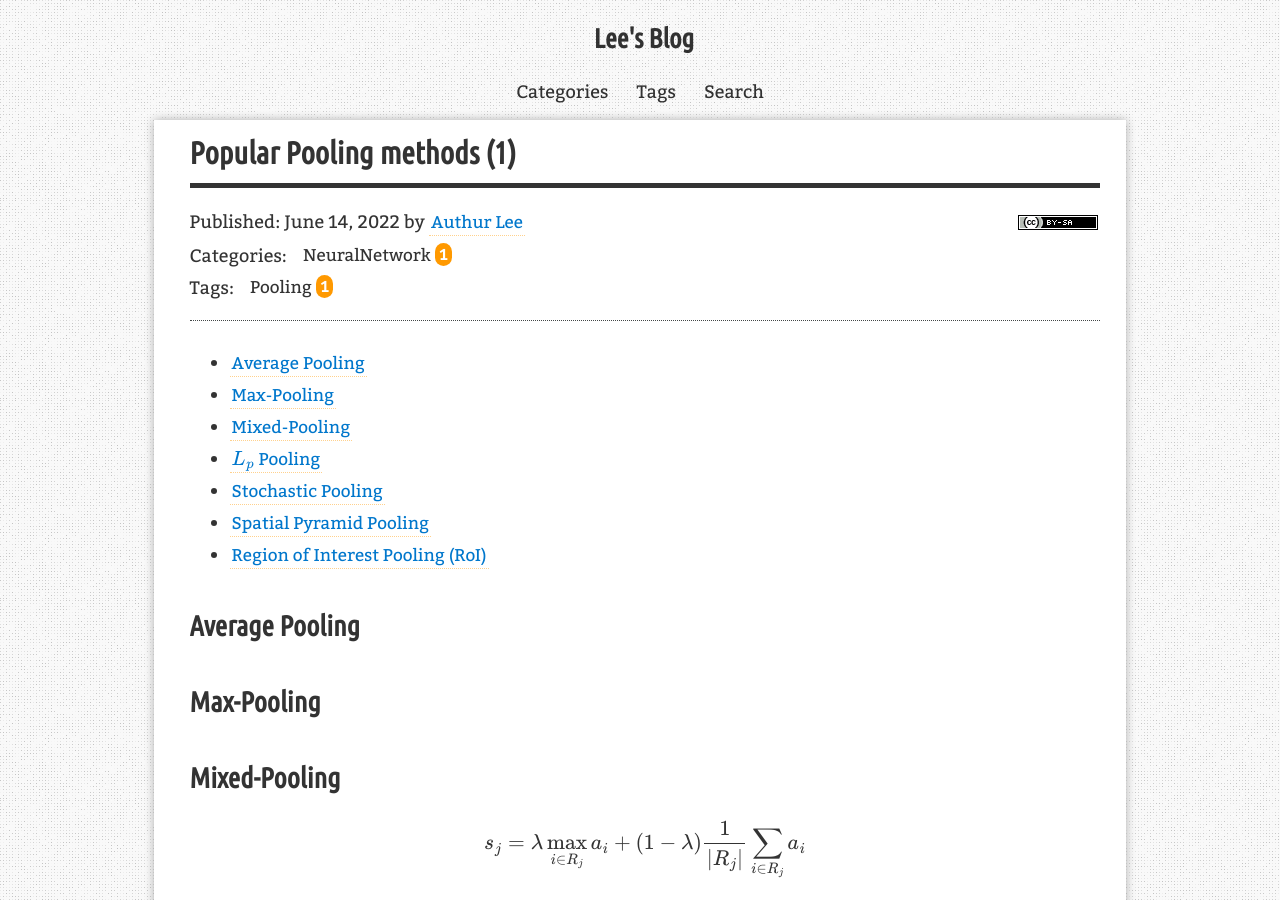
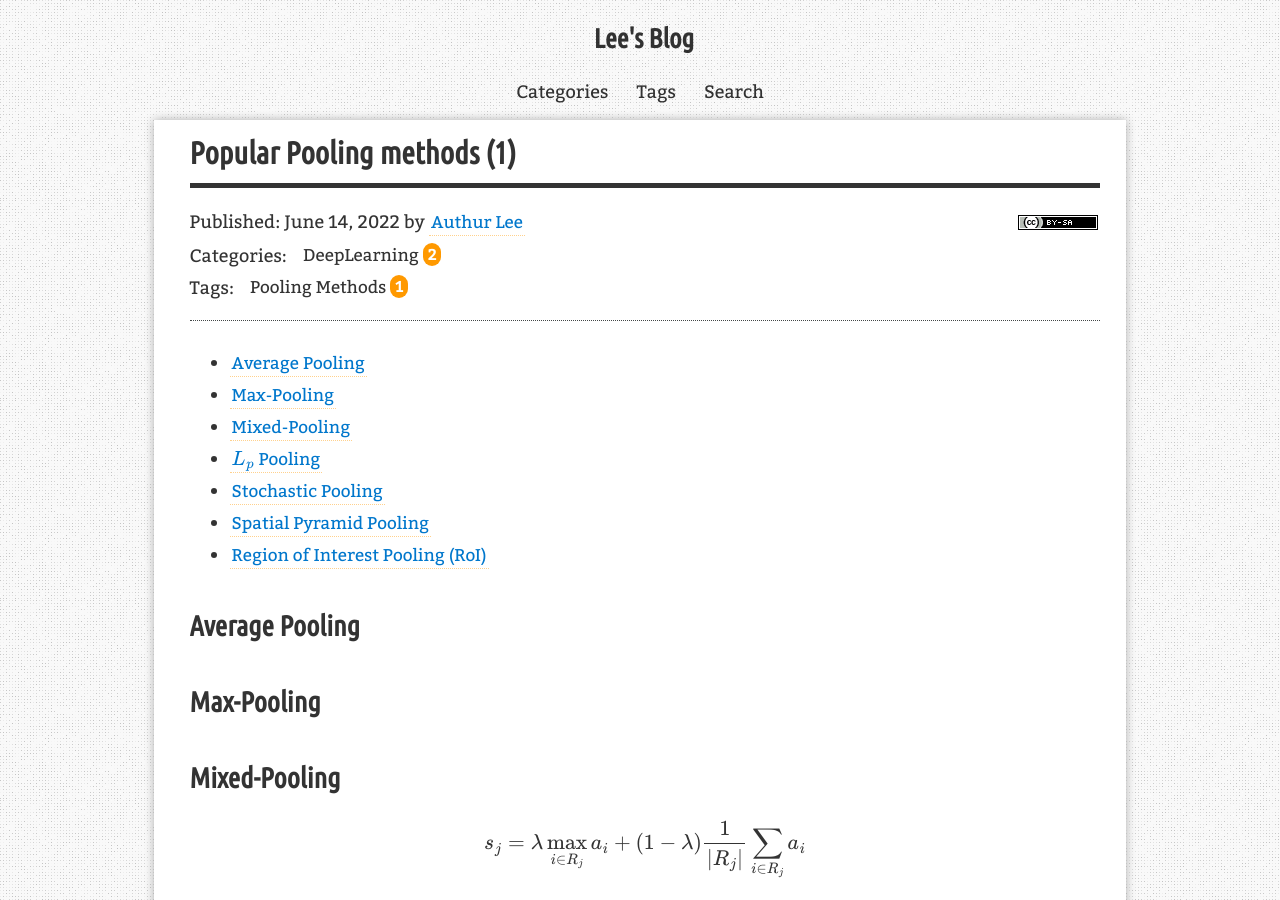
Before and after one commit to AuthurWhywait/AuthurWhywait.github.io, a Jekyll site: the page built from _posts/2022-06-14-poolingmethods.md, in a window 1280 px wide and 900 px high. Built offline with Jekyll 4.4.1, drawn with Linux system fonts in a browser that asks for light colours; formulas are drawn with MathJax 3; comment, search, counter and statistics services are not loaded.

Commit message:
Update 2022-06-14-poolingmethods.md

```diff
--- a/_posts/2022-06-14-poolingmethods.md
+++ b/_posts/2022-06-14-poolingmethods.md
@@ -2,8 +2,8 @@
 layout: post
 title: "Popular Pooling methods (1)"
 description: "brief review of pooling methods"
-categories: [NeuralNetwork]
-tags: [Pooling]
+categories: [DeepLearning]
+tags: [Pooling Methods]
 redirect_from:
   - /2022/06/14/
 ---
```
